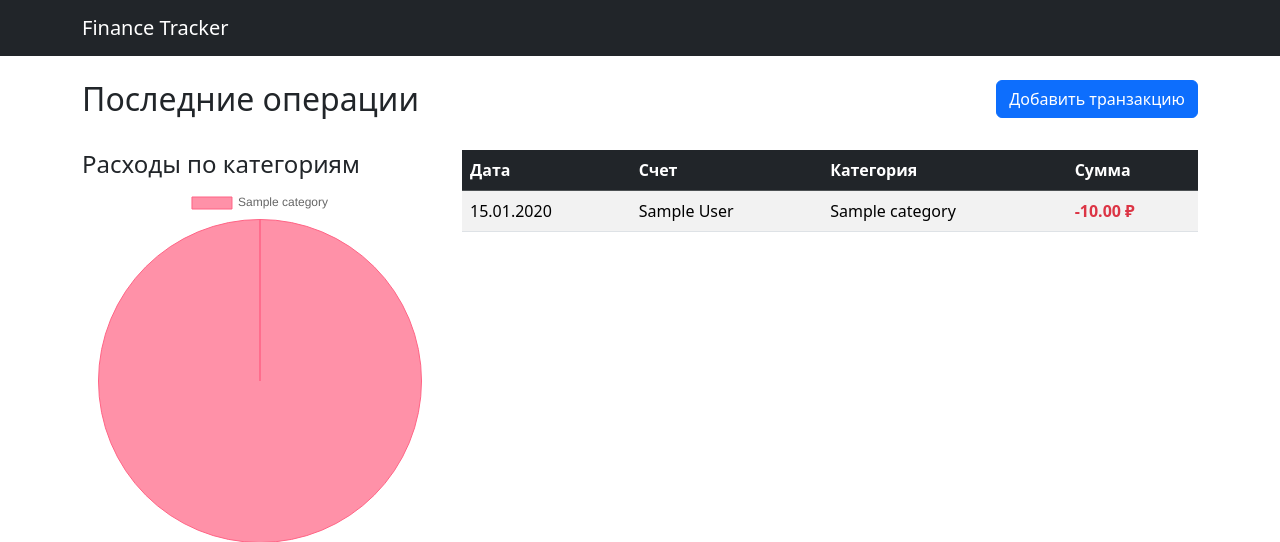
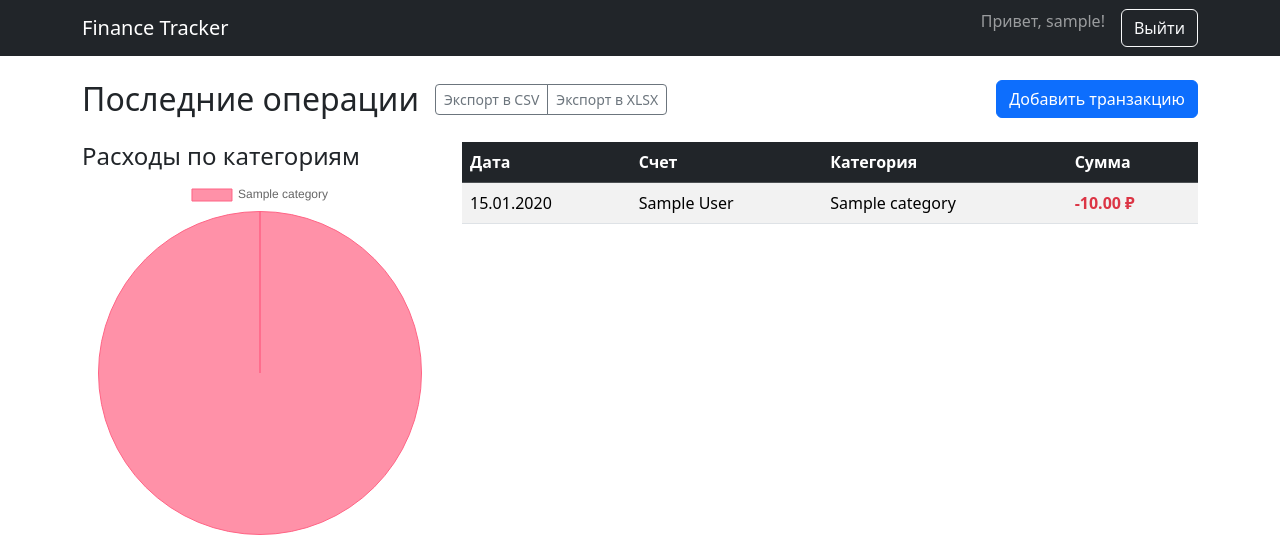
Before and after one commit to vk1ddd/finance_tracker_coursework, a Django app: page / in a window 1280 px wide. Shown: the top 542 px of the page. Run offline with Django 4.2, Linux system fonts and the light colour scheme; a user stored in the database is signed in; tables that the repository leaves empty hold one stand-in row (values such as "Sample post").

Commit message:
CSV and XLSX export/authorization

```diff
--- a/core/urls.py
+++ b/core/urls.py
@@ -4,4 +4,7 @@ from . import views
 urlpatterns = [
     path('', views.dashboard, name='dashboard'),
     path('add-transaction/', views.add_transaction, name='add_transaction'),
+    path('register/', views.register_view, name='register'),
+    path('export/csv/', views.export_transactions_csv, name='export_csv'),
+    path('export/xlsx/', views.export_transactions_xlsx, name='export_xlsx'),
 ]
--- a/core/views.py
+++ b/core/views.py
@@ -6,6 +6,14 @@ from django.db.models import Sum
 import json
 
 from decimal import Decimal
+
+from django.contrib.auth.forms import UserCreationForm
+from django.contrib.auth import login
+
+import csv
+import openpyxl
+from django.http import HttpResponse
+
 
 @login_required
 def dashboard(request):
@@ -68,3 +76,60 @@ def dashboard(request):
         'category_data': json.dumps(category_data),
     }
     return render(request, 'core/dashboard.html', context)
+
+
+def register_view(request):
+    if request.method == 'POST':
+        form = UserCreationForm(request.POST)
+        if form.is_valid():
+            user = form.save()  # Сохраняем нового пользователя
+            login(request, user)  # Сразу авторизуем его
+            return redirect('dashboard')  # И перенаправляем на дашборд
+    else:
+        form = UserCreationForm()
+
+    context = {'form': form}
+    return render(request, 'registration/register.html', context)
+
+
+
+
+
+@login_required
+def export_transactions_csv(request):
+    response = HttpResponse(content_type='text/csv')
+    response['Content-Disposition'] = 'attachment; filename="transactions.csv"'
+    response.write(u'\ufeff'.encode('utf8'))
+
+    writer = csv.writer(response, delimiter=';')
+    writer.writerow(['Дата', 'Счет', 'Категория', 'Тип', 'Сумма', 'Комментарий'])
+
+    transactions = Transaction.objects.filter(user=request.user).order_by('-timestamp')
+    for t in transactions:
+        writer.writerow(
+            [t.timestamp.strftime('%d.%m.%Y %H:%M'), t.account.name, t.category.name, t.category.get_type_display(),
+             t.amount, t.comment])
+
+    return response
+
+
+@login_required
+def export_transactions_xlsx(request):
+    response = HttpResponse(content_type='application/vnd.openxmlformats-officedocument.spreadsheetml.sheet')
+    response['Content-Disposition'] = 'attachment; filename="transactions.xlsx"'
+
+    workbook = openpyxl.Workbook()
+    worksheet = workbook.active
+    worksheet.title = 'Транзакции'
+
+    headers = ['Дата', 'Счет', 'Категория', 'Тип', 'Сумма', 'Комментарий']
+    worksheet.append(headers)
+
+    transactions = Transaction.objects.filter(user=request.user).order_by('-timestamp')
+    for t in transactions:
+        worksheet.append(
+            [t.timestamp.strftime('%d.%m.%Y %H:%M'), t.account.name, t.category.name, t.category.get_type_display(),
+             t.amount, t.comment])
+
+    workbook.save(response)
+    return response
--- a/finance_tracker/settings.py
+++ b/finance_tracker/settings.py
@@ -127,3 +127,6 @@ STATIC_URL = 'static/'
 # https://docs.djangoproject.com/en/4.2/ref/settings/#default-auto-field
 
 DEFAULT_AUTO_FIELD = 'django.db.models.BigAutoField'
+
+LOGIN_REDIRECT_URL = '/'
+LOGOUT_REDIRECT_URL = '/'
--- a/finance_tracker/urls.py
+++ b/finance_tracker/urls.py
@@ -3,5 +3,6 @@ from django.urls import path, include
 
 urlpatterns = [
     path('admin/', admin.site.urls),
+    path('accounts/', include('django.contrib.auth.urls')),
     path('', include('core.urls')),
 ]
--- a/templates/core/base.html
+++ b/templates/core/base.html
@@ -10,6 +10,31 @@
     <nav class="navbar navbar-expand-lg navbar-dark bg-dark mb-4">
         <div class="container">
             <a class="navbar-brand" href="{% url 'dashboard' %}">Finance Tracker</a>
+
+<div class="collapse navbar-collapse">
+    <ul class="navbar-nav ms-auto mb-2 mb-lg-0">
+        {% if user.is_authenticated %}
+            <li class="nav-item">
+                <span class="navbar-text me-3">
+                    Привет, {{ user.username }}!
+                </span>
+            </li>
+            <li class="nav-item">
+                <form action="{% url 'logout' %}" method="post" class="d-inline">
+                    {% csrf_token %}
+                    <button type="submit" class="btn btn-outline-light">Выйти</button>
+                </form>
+            </li>
+        {% else %}
+            <li class="nav-item">
+                <a class="btn btn-outline-light me-2" href="{% url 'login' %}">Войти</a>
+            </li>
+            <li class="nav-item">
+                <a class="btn btn-light" href="{% url 'register' %}">Регистрация</a>
+            </li>
+        {% endif %}
+    </ul>
+</div>
         </div>
     </nav>
 
--- a/templates/core/dashboard.html
+++ b/templates/core/dashboard.html
@@ -3,10 +3,17 @@
 {% block title %}Дашборд{% endblock %}
 
 {% block content %}
-<div class="row mb-4">
+<div class="row mb-4 align-items-center">
     <div class="col-md-8">
-        <h2>Последние операции</h2>
+        <div class="d-flex align-items-center">
+            <h2 class="mb-0 me-3">Последние операции</h2>
+            <div class="btn-group">
+                <a href="{% url 'export_csv' %}" class="btn btn-sm btn-outline-secondary">Экспорт в CSV</a>
+                <a href="{% url 'export_xlsx' %}" class="btn btn-sm btn-outline-secondary">Экспорт в XLSX</a>
+            </div>
+        </div>
     </div>
+
     <div class="col-md-4 text-end">
         <a href="{% url 'add_transaction' %}" class="btn btn-primary">Добавить транзакцию</a>
     </div>
```
Also changed, not shown: templates/registration/login.html (added, +19 -0 lines), templates/registration/register.html (added, +18 -0 lines).
